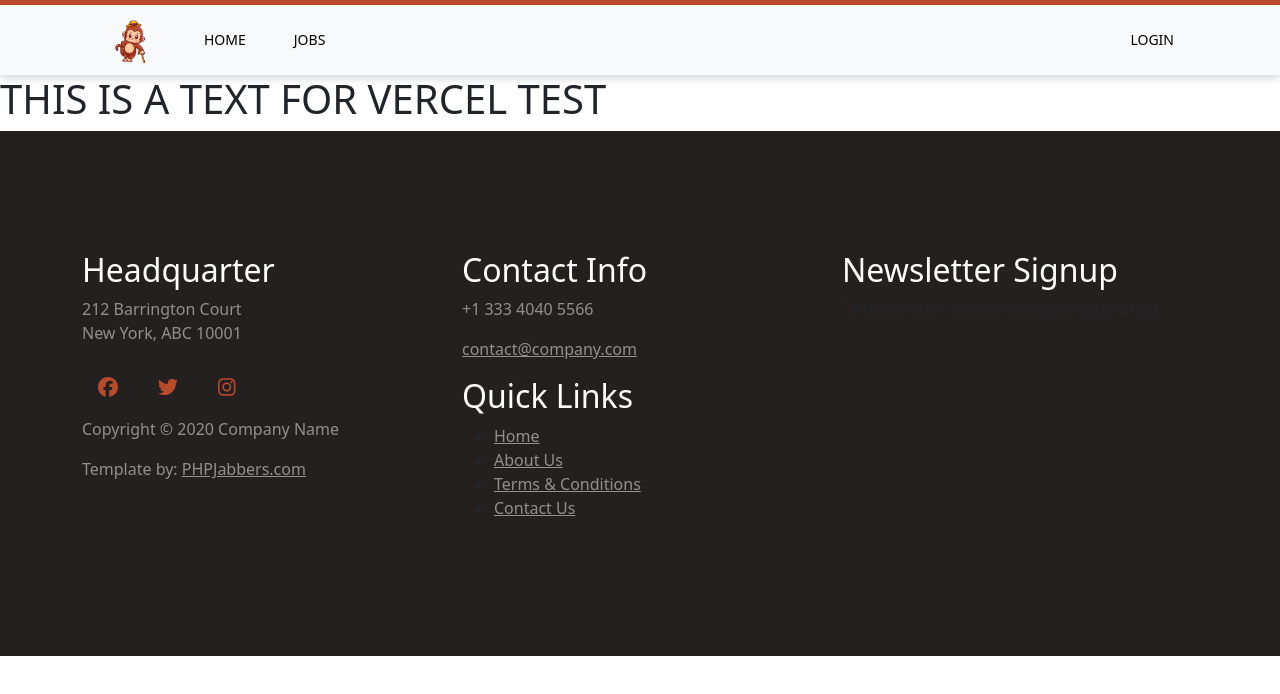
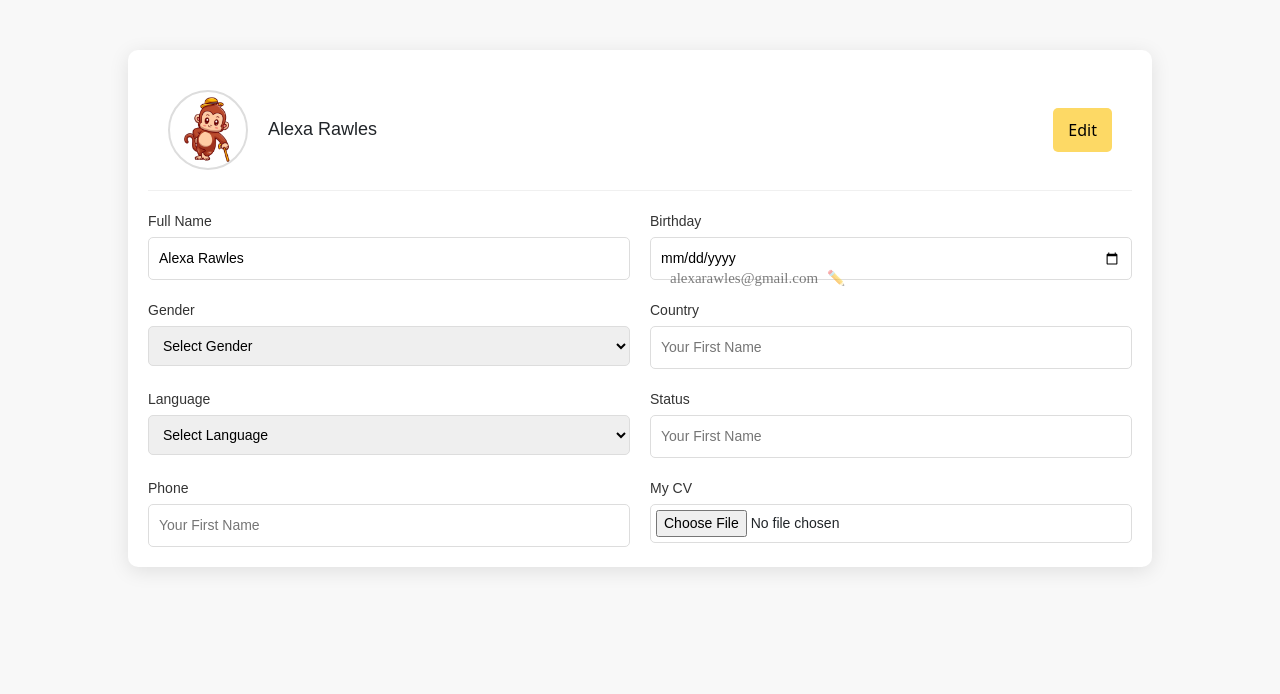
Before and after one commit to bluez44/PIP-Frontend, a React (Create React App) app: page /user-infor in a window 1280 px wide. Shown: the top 694 px of the page. Built offline with nearby package versions, Linux system fonts and the light colour scheme.

Commit message:
fix UI user infor, cant use apply page

```diff
--- a/src/App.js
+++ b/src/App.js
@@ -13,7 +13,8 @@ import Footer from './components/Footer'
 import Home from './pages/Home';
 import Jobs from './pages/Jobs';
 import JobDetails from './pages/JobDetails';
-
+import UserInfoPage from './pages/UserInfo/UserInfoPage';
+import FormComponent from './pages/ApplyJob';
 
 function App() {
   const [isLogin, setIsLogin] = useState(false);
@@ -27,14 +28,15 @@ function App() {
       }}
     >
       <div className="App">
-        <Navigator/>
+        {/* <Navigator/> */}
         <Routes>
           <Route path="/" element={<Home/>} />
           <Route path="/jobs" element={<Jobs/>} />
           <Route path="/job-details" element={<JobDetails/>} />
+          <Route path='/user-infor' element={<UserInfoPage/>} />
+          <Route path='/apply' element={<FormComponent />} />
         </Routes>
-        <h1>THIS IS A TEXT FOR VERCEL TEST</h1>
-        <Footer/>
+        {/* <Footer/> */}
       </div>
     </BrowserRouter>
   );
--- a/src/pages/ApplyJob/style.css
+++ b/src/pages/ApplyJob/style.css
@@ -42,12 +42,13 @@
 
 /* Ellipse 11 */
 .ellipse-11 {
+    z-index: 55555;
     position: absolute;
     width: 93.6px;
     height: 93.61px;
     left: 579px;
     top: 107px;
-    background: url(../../img/logo.png);
+    background-image: url(../../img/logo.png);
 }
 
 /* Group 239179 */
--- a/src/pages/UserInfo/UserInfoPage.css
+++ b/src/pages/UserInfo/UserInfoPage.css
@@ -3,6 +3,8 @@
     width: 100%;
     min-height: 100vh;
     background: #f8f8f8;
+    padding-top: 50px;
+
 }
 
 .group-container {
@@ -10,7 +12,6 @@
     width: 80%;
     max-width: 1200px;
     margin: 0 auto;
-    margin-top: 50px;
     background: #ffffff;
     border-radius: 10px;
     padding: 20px;
@@ -34,7 +35,9 @@
 }
 
 .user-details {
+    display: flex;
     flex: 1;
+    align-items: center;
     margin-left: 20px;
 }
 
@@ -48,8 +51,10 @@
 .email {
     font-size: 14px;
     color: #666;
-    margin-top: -120px;
-    margin-left: -400px
+    margin: 0;
+    margin-left: 8px;
+    /* margin-top: -120px;
+    margin-left: -400px */
 }
 
 .edit-email-link {
--- a/src/pages/UserInfo/UserInfoPage.js
+++ b/src/pages/UserInfo/UserInfoPage.js
@@ -23,13 +23,13 @@ const UserInfoPage = () => {
         <div className="user-info-page">
             <div className="group-container">
                 {/* User Card */}
-                <div class="user-card">
-                    <div class="user-avatar"></div>
-                    <div class="user-details">
+                <div className="user-card">
+                    <div className="user-avatar"></div>
+                    <div className="user-details">
                         <h2>Alexa Rawles</h2>
-                        <p class="email">alexarawles@gmail.com <a href="#" class="edit-email-link">✏️</a></p>
+                        <p className="email">alexarawles@gmail.com <a href="#" className="edit-email-link">✏️</a></p>
                     </div>
-                    <button class="edit-button">Edit</button>
+                    <button className="edit-button">Edit</button>
                 </div>
 
                 {/* Info Groups */}
```
Also changed, not shown: src/Layout/blankLayout.js (added, +7 -0 lines), src/Layout/defaultLayout.js (added, +15 -0 lines). Lines whose indentation alone changed are shown as unchanged.
